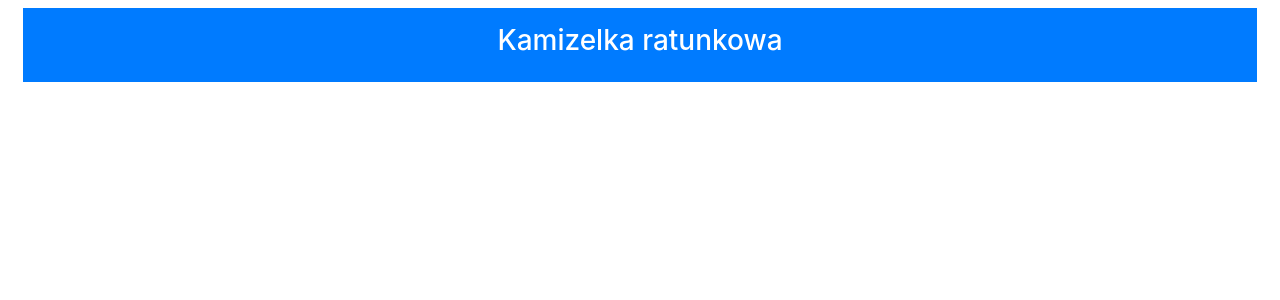
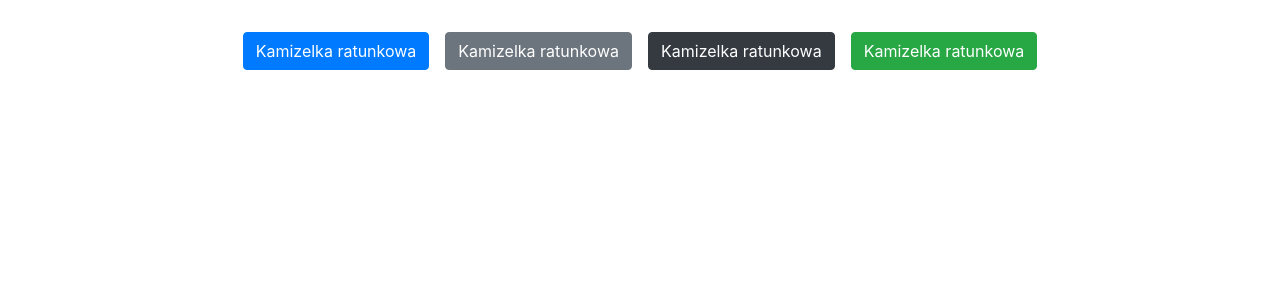
Before and after one commit to marekz/vuejs_simple_example, a Vue app in the folder templatesanddata/: page / in a window 1280 px wide. Shown: the top 300 px of the page. Built offline with nearby package versions, Linux system fonts and the light colour scheme.

Commit message:
Event handler - basic events

```diff
--- a/templatesanddata/src/App.vue
+++ b/templatesanddata/src/App.vue
@@ -1,7 +1,10 @@
 <template>
   <div class="container-fluid">
-    <div class="bg-primary text-white text-center p-3 m-2">
-      <h3 v-on:click="name = 'Kliknięto!'">{{ name }}</h3>
+    <div class="text-center p-3 m-2">
+      <h3 class="btn btn-primary m-2" v-on:click="name = $event.type">{{ name }}</h3>
+      <h3 class="btn btn-secondary m-2" v-on:mousedown="name = $event.type">{{ name }}</h3>
+      <h3 class="btn btn-dark m-2" v-on:mousemove="name = $event.type">{{ name }}</h3>
+      <h3 class="btn btn-success m-2" v-on:keydown="name = $event.type">{{ name }}</h3>
     </div>
   </div>
 </template>
```
